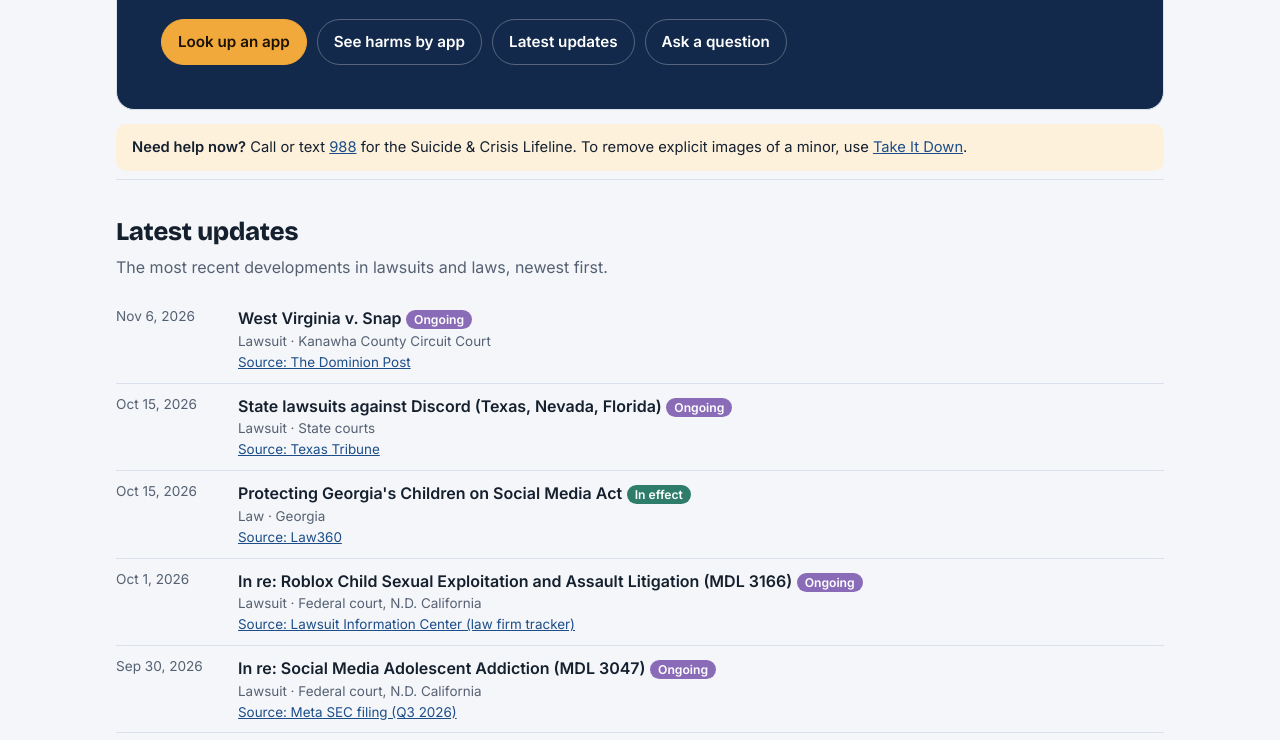
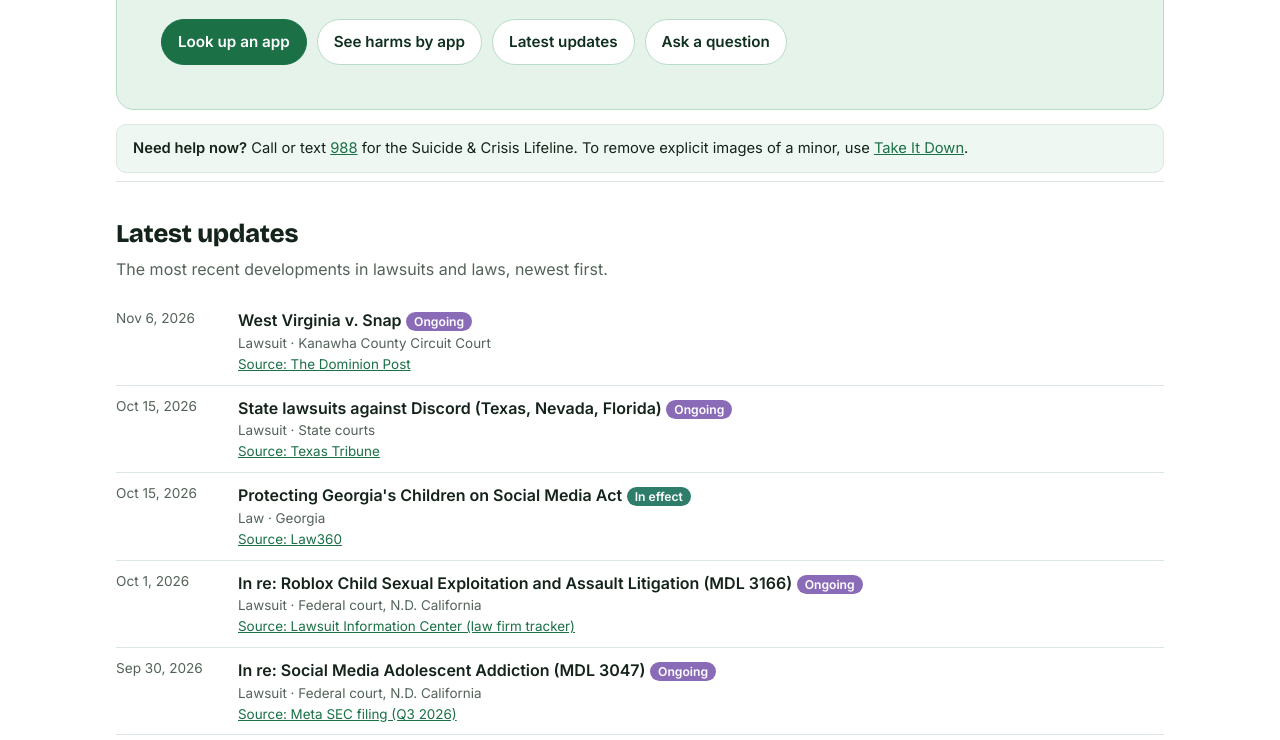
Before and after one commit to alannah369/talk-about-tech-hub, a plain HTML site: page index.html in a window 1280 px wide. Shown: the part 496-1236 px from the top of the page. Drawn offline with nearby package versions, Linux system fonts and the light colour scheme; no server answers.

Commit message:
Switch color scheme to white and green
Co-Authored-By: Claude Opus 5.5 <noreply@anthropic.com>

```diff
--- a/index.html
+++ b/index.html
@@ -9,21 +9,23 @@
   <link rel="preconnect" href="https://fonts.gstatic.com" crossorigin>
   <link rel="stylesheet" href="https://fonts.googleapis.com/css2?family=Bricolage+Grotesque:opsz,wght@12..96,600;12..96,800&family=Inter:wght@400;500;600&display=swap">
   <style>
-    /* Layout: a deep-blue "briefing" panel up top, then calm card sections. Warm marigold marks what needs attention. */
+    /* Layout: a light green "briefing" panel up top on a clean white page, then calm card sections. Bright green marks key actions. */
     :root {
-      --bg: #f4f6f9;
+      --bg: #ffffff;
       --surface: #ffffff;
-      --surface-2: #eaeef4;
-      --text: #15202e;
-      --muted: #556173;
-      --border: #dbe1ea;
-      --accent: #1d4e89;
-      --accent-soft: #e2ebf7;
-      --warm: #f2a93b;
-      --warm-soft: #fdf1dc;
-      --band: #13294b;
-      --on-band: #ffffff;
-      --on-band-muted: #c4d3ea;
+      --surface-2: #f0f6f2;
+      --text: #14241b;
+      --muted: #536359;
+      --border: #dce7e0;
+      --accent: #1b7046;
+      --accent-soft: #e3f2e9;
+      --warm: #2fae68;
+      --on-warm: #ffffff;
+      --warm-soft: #eef7f1;
+      --band: #e6f3eb;
+      --on-band: #10301f;
+      --on-band-muted: #3f5a4a;
+      --band-line: #b9dcc6;
       --font-display: "Bricolage Grotesque", "Segoe UI", system-ui, sans-serif;
       --font-body: "Inter", system-ui, -apple-system, "Segoe UI", Roboto, sans-serif;
       --s-effect: #2e7d6b;
@@ -39,17 +41,19 @@
     }
     @media (prefers-color-scheme: dark) {
       :root:not([data-theme="light"]) {
-        --bg: #0f1622; --surface: #172131; --surface-2: #1e2a3d; --text: #e8edf4;
-        --muted: #9fadc2; --border: #2a374b; --accent: #8cb8f0; --accent-soft: #1f3352;
-        --warm: #f2b45a; --warm-soft: #33270f; --band: #0b1a30;
-        --s-none: #263246; --shadow: none; color-scheme: dark;
+        --bg: #0e1612; --surface: #15211b; --surface-2: #1b2b23; --text: #e6f0ea;
+        --muted: #9db3a6; --border: #26382e; --accent: #6fd39b; --accent-soft: #1b3326;
+        --warm: #4cc983; --on-warm: #062314; --warm-soft: #16291f; --band: #132a1e;
+        --on-band: #e6f0ea; --on-band-muted: #a9c4b4; --band-line: #2d4a3a;
+        --s-none: #22342a; --shadow: none; color-scheme: dark;
       }
     }
     :root[data-theme="dark"] {
-      --bg: #0f1622; --surface: #172131; --surface-2: #1e2a3d; --text: #e8edf4;
-      --muted: #9fadc2; --border: #2a374b; --accent: #8cb8f0; --accent-soft: #1f3352;
-      --warm: #f2b45a; --warm-soft: #33270f; --band: #0b1a30;
-      --s-none: #263246; --shadow: none; color-scheme: dark;
+      --bg: #0e1612; --surface: #15211b; --surface-2: #1b2b23; --text: #e6f0ea;
+      --muted: #9db3a6; --border: #26382e; --accent: #6fd39b; --accent-soft: #1b3326;
+      --warm: #4cc983; --on-warm: #062314; --warm-soft: #16291f; --band: #132a1e;
+      --on-band: #e6f0ea; --on-band-muted: #a9c4b4; --band-line: #2d4a3a;
+      --s-none: #22342a; --shadow: none; color-scheme: dark;
     }
 
     * { box-sizing: border-box; }
@@ -91,10 +95,10 @@
     .hero p { color: var(--muted); max-width: 640px; margin: 0; font-size: 1.05rem; }
     .hero-panel {
       margin: 24px 0 14px; padding: clamp(24px, 5vw, 44px); border-radius: 18px;
-      background: var(--band); color: var(--on-band); border: 1px solid var(--border);
+      background: var(--band); color: var(--on-band); border: 1px solid var(--band-line);
       display: grid; gap: 22px;
     }
-    .hero-panel .eyebrow { font-size: 0.8rem; font-weight: 600; letter-spacing: 0.08em; text-transform: uppercase; color: var(--warm); margin: 0; }
+    .hero-panel .eyebrow { font-size: 0.8rem; font-weight: 600; letter-spacing: 0.08em; text-transform: uppercase; color: var(--accent); margin: 0; }
     .hero-panel h1 { font-size: clamp(1.9rem, 5vw, 3rem); line-height: 1.08; margin: 0; font-weight: 800; letter-spacing: -0.02em; max-width: 18ch; }
     .hero-panel .lede { color: var(--on-band-muted); max-width: 60ch; margin: 0; font-size: 1.05rem; }
     .stats { display: grid; grid-template-columns: repeat(4, 1fr); gap: 12px; }
@@ -104,14 +108,14 @@
     .quick { display: flex; flex-wrap: wrap; gap: 10px; }
     .quick a {
       text-decoration: none; font-weight: 600; font-size: 0.95rem; padding: 10px 16px; border-radius: 999px;
-      border: 1px solid rgba(255, 255, 255, 0.28); color: var(--on-band);
+      border: 1px solid var(--band-line); color: var(--on-band); background: var(--surface);
     }
-    .quick a:hover { background: rgba(255, 255, 255, 0.1); }
-    .quick a.primary { background: var(--warm); border-color: var(--warm); color: #1b1203; }
+    .quick a:hover { border-color: var(--accent); }
+    .quick a.primary { background: var(--accent); border-color: var(--accent); color: var(--surface); }
     .quick a.primary:hover { filter: brightness(1.06); }
     .crisis {
       padding: 12px 16px; border-radius: var(--radius);
-      background: var(--warm-soft); font-size: 0.92rem; margin-bottom: 8px;
+      background: var(--warm-soft); border: 1px solid var(--border); font-size: 0.92rem; margin-bottom: 8px;
     }
     @media (max-width: 640px) { .stats { grid-template-columns: repeat(2, 1fr); } }
 
```
